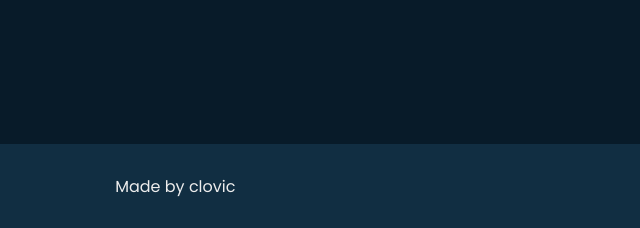
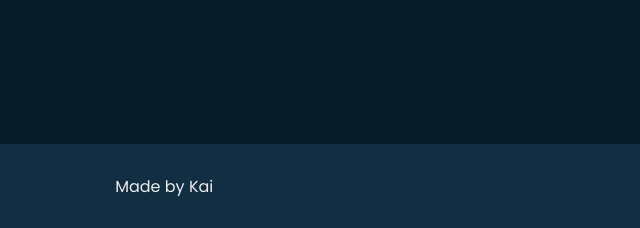
Before and after one commit to ridriss56/Portfolio-template, a plain HTML site: page index.html in a window 1280 px wide. Shown: the part 4079-4307 px from the top of the page, 0-640 px from the left. Drawn offline with nearby package versions, Linux system fonts and the light colour scheme.

Commit message:
index.html

```diff
--- a/index.html
+++ b/index.html
@@ -259,7 +259,7 @@
     <!-- footer design -->
     <footer class="footer">
         <div class="footer-text">
-            <p>Made by clovic</p>
+            <p>Made by Kai</p>
 
             <span class="animate scroll" style="--i:1;"></span>
         </div>
```
